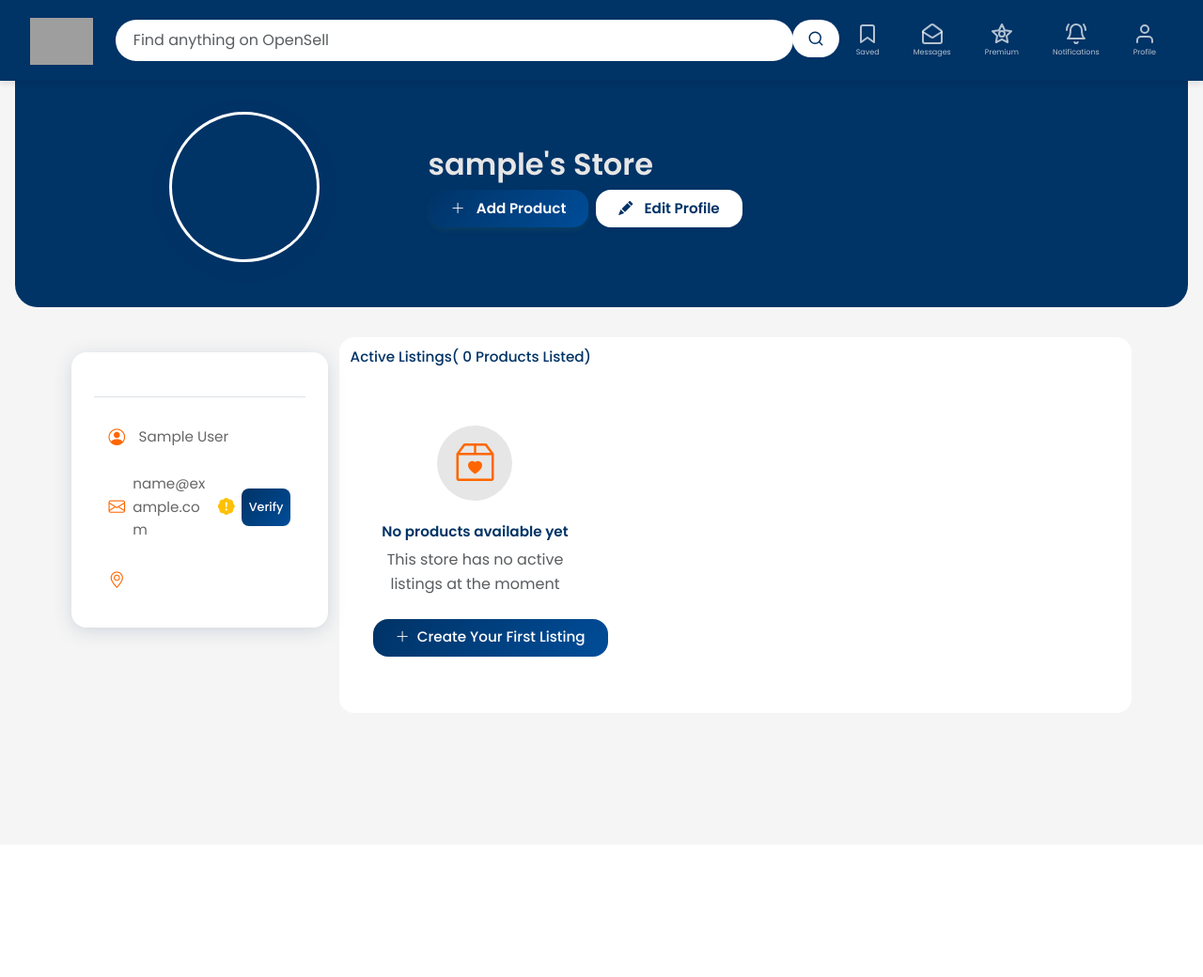
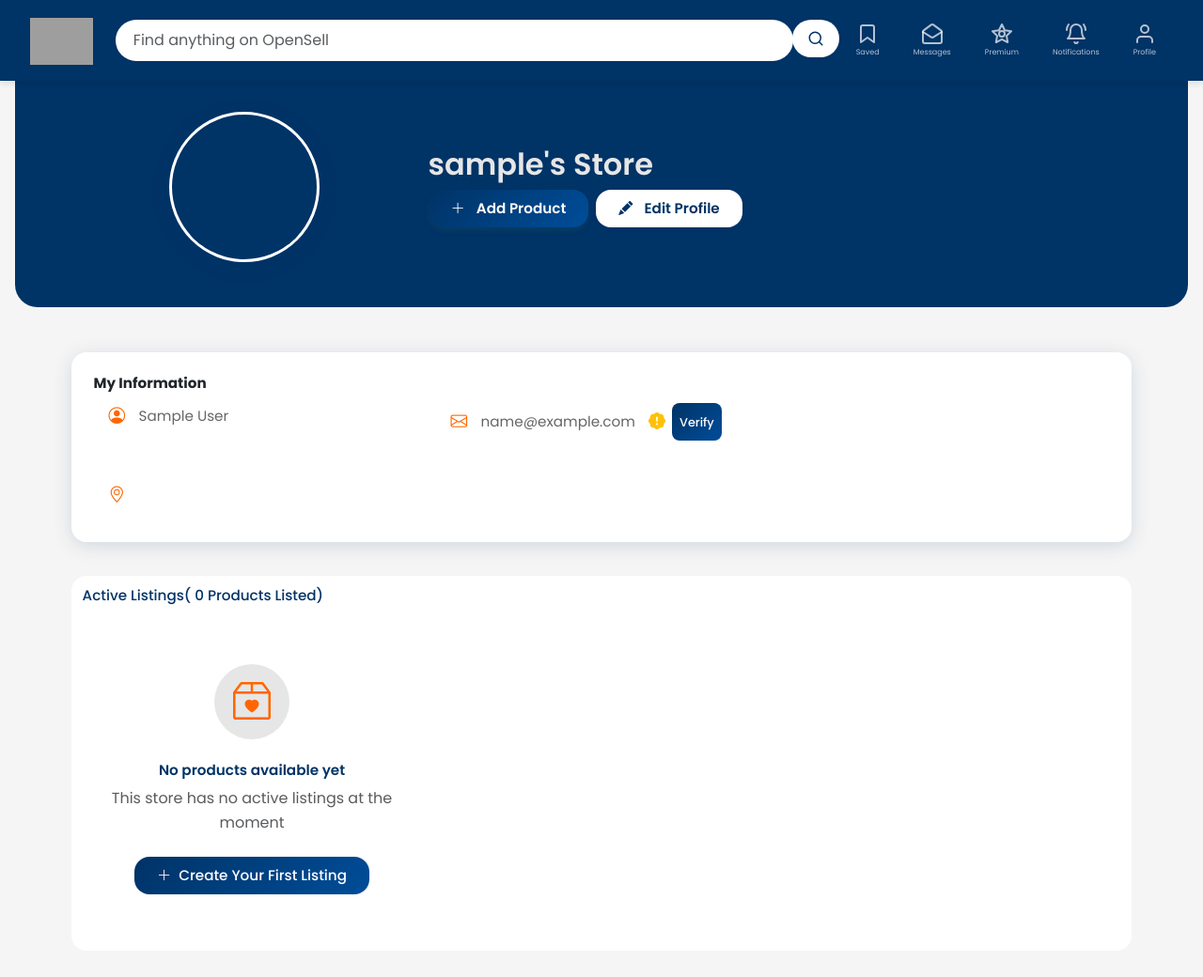
Before and after one commit to OpenSell-Creator/OpenSellRepo, a Django app: page /my-store/ in a window 1280 px wide. Shown: the whole page at 94% size. Before the commit the page ends 699 px from the top, so only its background shows below. Run offline with Django 5.2, Linux system fonts and the light colour scheme; the visitor is signed in with stand-in values (Sample User, id 1); data comes from the database, SQL or seed files in the repository; data that the repository does not hold is empty; some libraries are stand-ins or nearby versions; grey boxes are pictures that could not be loaded.

Commit message:
Quick my store update
quick update on y store page and also home

```diff
--- a/templates/my_store.html
+++ b/templates/my_store.html
@@ -50,24 +50,23 @@
 
     <!-- Main Content -->
     <div class="container">
-        <div class="row g-4">
-            <!-- Store Information Sidebar -->
-            <div class="col-12 col-lg-3 order-lg-first">
+        <!-- Seller Information Section - Only visible to profile owner -->
+        {% if request.user == store_owner %}
+            <div class="row mb-4">
+                <div class="col-12">
                     <div class="card store-info-card">
                         <div class="card-body">
-                        <h5 class="card-title border-bottom pb-2 mb-3 h6">
-                            {% if request.user == store_owner %}
-                                My Information
-                            {% else %}
-                                Seller's Information
-                            {% endif %}
-                        </h5>
+                            <h5 class=" mb-0 fw-bold">My Information</h5>
 
+                            <div class="row">
+                                <div class="col-md-4 mb-3 mb-md-0">
                                     <div class="store-info-item">
                                         <i class="bi bi-person-circle me-2"></i>
                                         <span class="text-break">{{ store_owner.get_full_name }}</span>
                                     </div>
+                                </div>
 
+                                <div class="col-md-4 mb-3 mb-md-0">
                                     <div class="store-info-item">
                                         <div class="d-flex align-items-center w-100">
                                             <div class="email-container">
@@ -75,8 +74,7 @@
                                                 <span class="text-break email-text">{{ store_owner.email }}</span>
                                             </div>
 
-                                {% if request.user == store_owner %}
-                                    <div class="verification-container ms-auto">
+                                            <div class="verification-container ms-2">
                                                 {% if request.user.profile.email_verified %}
                                                     <span class="verification-badge verified" data-bs-toggle="tooltip" data-bs-placement="top" title="Email Verified">
                                                         <i class="bi bi-patch-check-fill"></i>
@@ -91,18 +89,23 @@
                                                     </form>
                                                 {% endif %}
                                             </div>
-                                {% endif %}
+                                        </div>
                                     </div>
                                 </div>
 
+                                <div class="col-md-4">
                                     {% if store_owner.profile.phone_number %}
                                     <div class="store-info-item">
                                         <i class="bi bi-telephone me-2"></i>
                                         <span>{{ store_owner.profile.phone_number }}</span>
                                     </div>
                                     {% endif %}
+                                </div>
+                            </div>
 
                             {% if store_owner.profile.location %}
+                            <div class="row mt-3">
+                                <div class="col-12">
                                     <div class="store-info-item">
                                         <i class="bi bi-geo-alt me-2"></i>
                                         <span class="location-text">
@@ -125,13 +128,18 @@
                                             {% endif %}
                                         </span>
                                     </div>
+                                </div>
+                            </div>
                             {% endif %}
                         </div>
                     </div>
                 </div>
+            </div>
+        {% endif %}
 
-            <!-- Products Section -->
-            <div class="col-12 col-lg-9">
+        <!-- Products Section - Visible to all users -->
+        <div class="row">
+            <div class="col-12">
                 <div class="products-section">
                     <h3 class="h5 mb-3">Active Listings(
                         {{ total_products }} Product{{ total_products|pluralize }}
```
Also changed, not shown: templates/home.html (+7 -3 lines), templates/product_detail.html (+12 -57 lines). Lines whose indentation alone changed are shown as unchanged.
